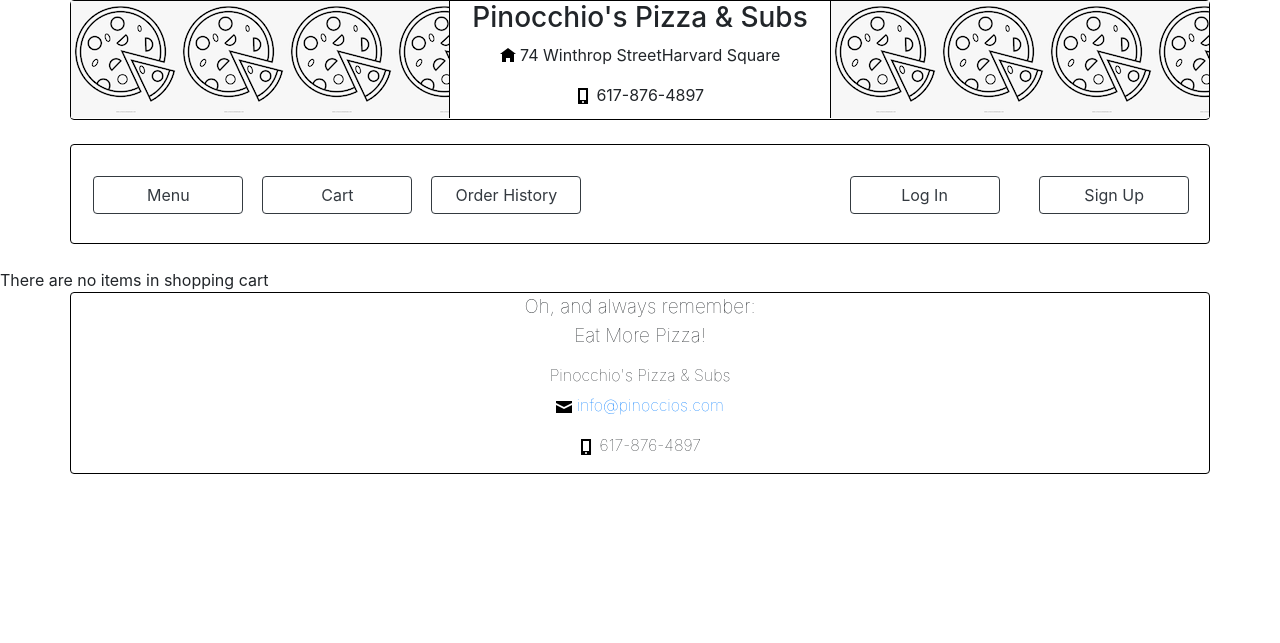
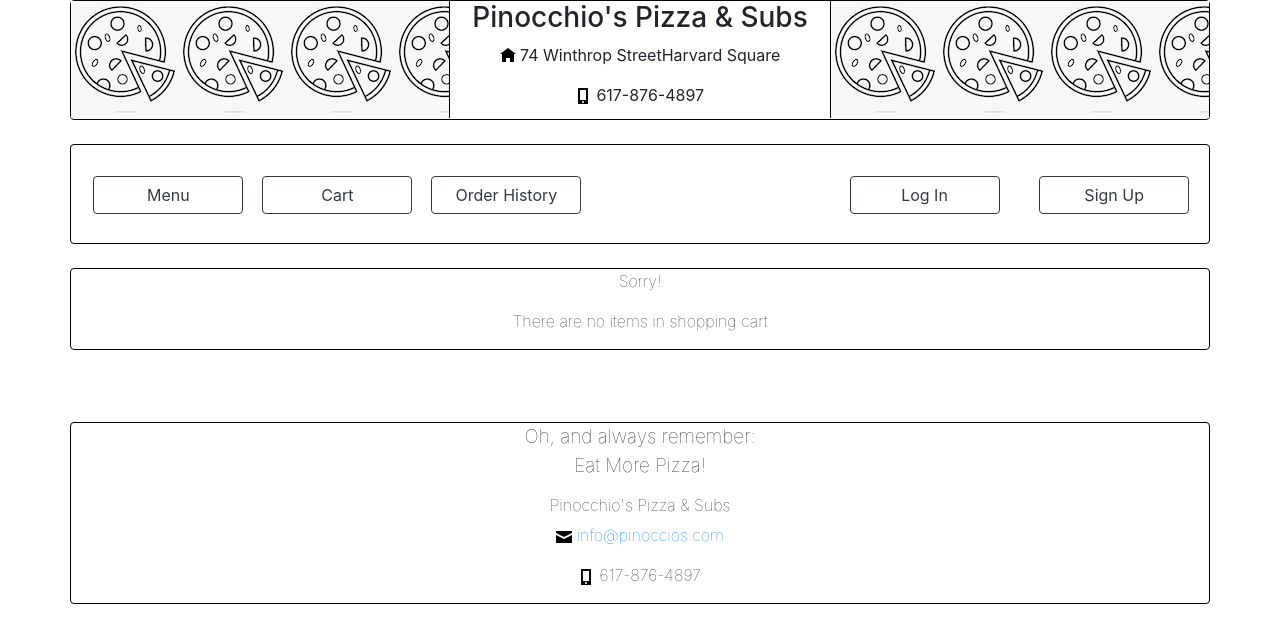
Before and after one commit to laimaurnezaite/Pinocchios, a Django app: page /orders/shopping_cart in a window 1280 px wide. Shown: the top 643 px of the page. Run offline with Django 3.2, Linux system fonts and the light colour scheme; some libraries are stand-ins or nearby versions.

Commit message:
create layout for apology page

```diff
--- a/templates/apology.html
+++ b/templates/apology.html
@@ -1,5 +1,15 @@
 {% extends 'base.html' %}
 
 {% block content %}
-    {{message}}
+    <div class="container">
+        <div class="row">
+            <div class="col rounded" style="border: 1px solid black; text-align:center">
+                <p class="font-weight-lighter">Sorry!</p>
+                <p class="font-weight-lighter">{{message}} </p>
+            </div>
+        </div>
+    </div>
+    <br>
+    <br>
+    <br>
 {% endblock content %}
```
